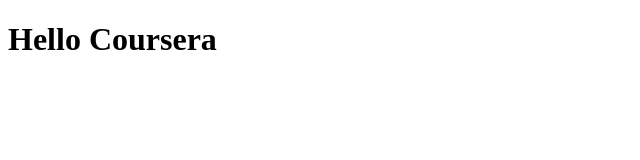
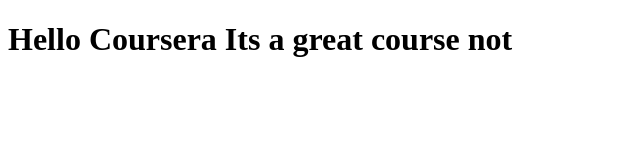
Before and after one commit to SammyJ3000/Coursera-Test, a plain HTML site: page site/index.html in a window 1280 px wide. Shown: the whole page, without its empty margins (0-640 px from the left). Drawn offline with Linux system fonts and the light colour scheme.

Commit message:
small addition to our pag content.

```diff
--- a/site/index.html
+++ b/site/index.html
@@ -4,6 +4,6 @@
 	<title>Hello Coursera</title>
 </head>
 <body>
-<h1>Hello Coursera</h1>
+<h1>Hello Coursera Its a great course not </h1>
 </body>
 </html>
```
